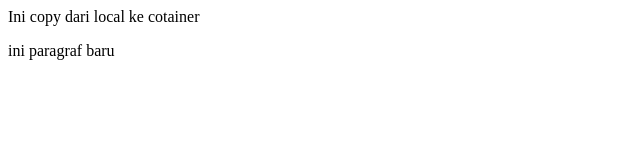
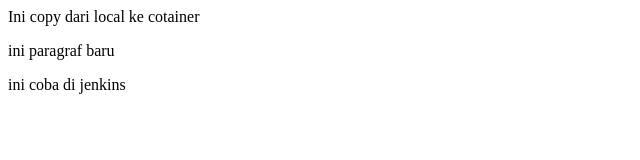
Before and after one commit to ijul-z/web-apache, a plain HTML site: page index.html in a window 1280 px wide. Shown: the whole page, without its empty margins (0-640 px from the left). Drawn offline with Linux system fonts and the light colour scheme.

Commit message:
Push Lagi

```diff
--- a/index.html
+++ b/index.html
@@ -1,2 +1,3 @@
 <p>Ini copy dari local ke cotainer</p>
 <p>ini paragraf baru</p>
+<p>ini coba di jenkins</p>
```
